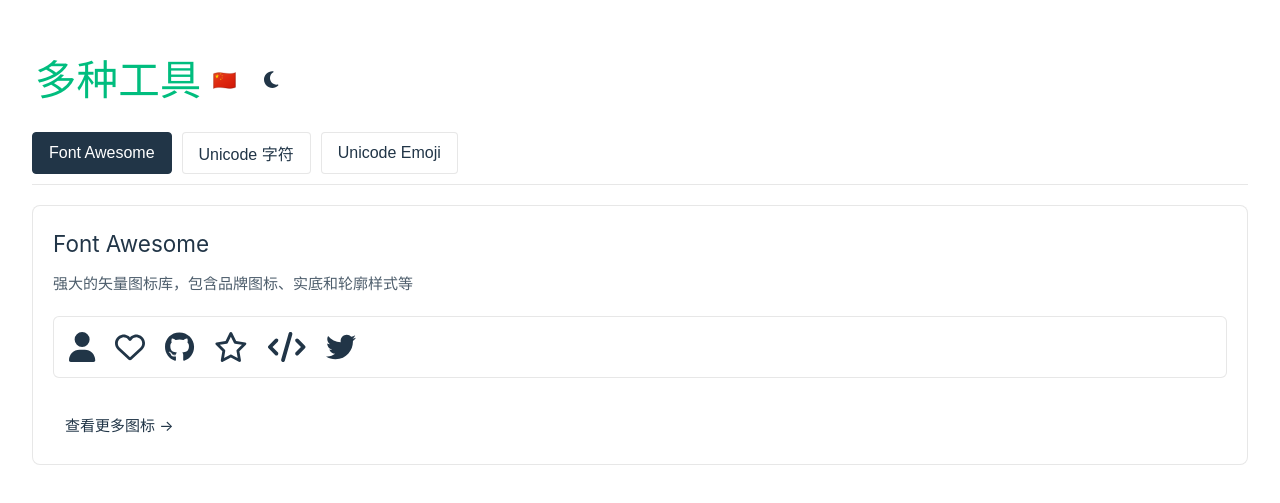
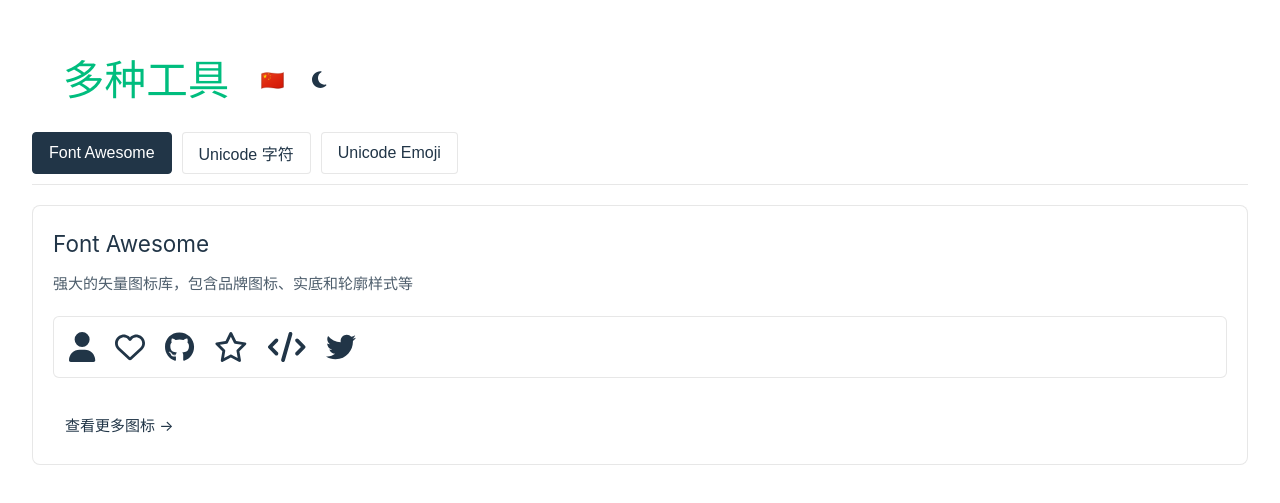
Before and after one commit to getofferhelp/vue-demo, a Vue app: page / in a window 1280 px wide. Shown: the part 133-636 px from the top of the page. Built offline with nearby package versions, Linux system fonts and the light colour scheme; the HTML template or start-up script is replaced by a standard one.

Commit message:
Update main.css

```diff
--- a/src/assets/main.css
+++ b/src/assets/main.css
@@ -33,4 +33,17 @@
     padding: 0 2rem;
     width: 100%;
   }
+
+  .wrapper {
+    max-width: 1080px;
+    margin: 0 auto;
+    width: 100%;
+  }
+
+  .header-content {
+    display: grid;
+    grid-template-columns: 2fr 1fr;
+    gap: 20px;
+    align-items: center;
+  }
 }
```
